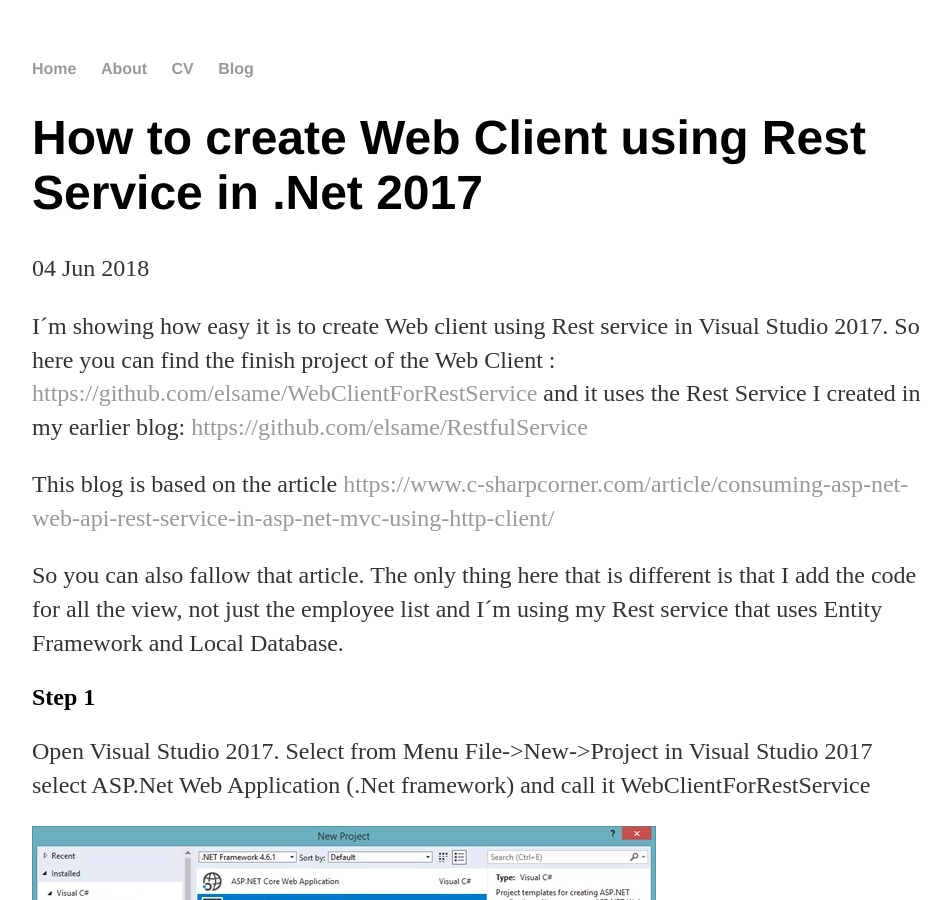
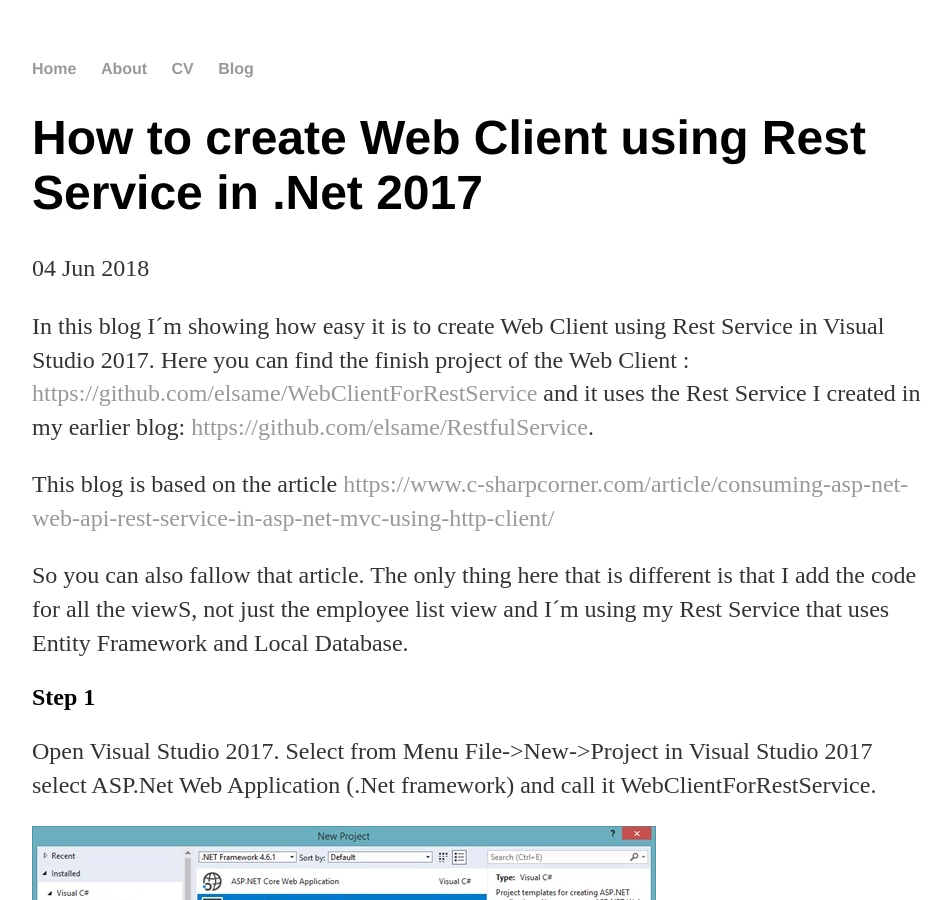
Before and after one commit to elsame/elsame.github.io, a Jekyll site: the page built from _posts/2018-06-04-how-to-create-web-client-using-rest-service.md, in a window 1280 px wide and 900 px high. Shown: the whole window, without its empty margins (160-1110 px from the left). Built offline with Jekyll 4.4.1, drawn with Linux system fonts in a browser that asks for light colours; some of the changed text lies outside the part shown.

Commit message:
Update 2018-06-04-how-to-create-web-client-using-rest-service.md

````diff
--- a/_posts/2018-06-04-how-to-create-web-client-using-rest-service.md
+++ b/_posts/2018-06-04-how-to-create-web-client-using-rest-service.md
@@ -4,18 +4,19 @@
 date: 2018-06-04
 ---
 
-I´m showing how easy it is to create Web client using Rest service in Visual Studio 2017.
-So here you can find the finish project of the Web Client : <https://github.com/elsame/WebClientForRestService> and it uses the Rest Service I created in my earlier blog: <https://github.com/elsame/RestfulService>
+In this blog I´m showing how easy it is to create Web Client using Rest Service in Visual Studio 2017.
+Here you can find the finish project of the Web Client : <https://github.com/elsame/WebClientForRestService> and it uses the Rest Service I created in my earlier blog: <https://github.com/elsame/RestfulService>.
 
 This blog is based on the article <https://www.c-sharpcorner.com/article/consuming-asp-net-web-api-rest-service-in-asp-net-mvc-using-http-client/>
 
-So you can also fallow that article. The only thing here that is different is that I add the code for all the view, not just the employee list and I´m using my Rest service that uses Entity Framework and Local Database.
+So you can also fallow that article. The only thing here that is different is that I add the code for all the viewS, not just the employee list view and I´m using my Rest Service that uses Entity Framework and Local Database.
 
 ## Step 1 ##
 
-Open Visual Studio 2017. Select from Menu File->New->Project in Visual Studio 2017 select ASP.Net Web Application (.Net framework) and call it WebClientForRestService
+Open Visual Studio 2017. Select from Menu File->New->Project in Visual Studio 2017 select ASP.Net Web Application (.Net framework) and call it WebClientForRestService.
 
 ![My helpful screenshot]({{ "/assets/article3_pic1.jpg" | absolute_url }})
+
 In the next screenshot we select Empty and MVC:
 
 ![My helpful screenshot]({{ "/assets/article3_pic2.jpg" | absolute_url }})
@@ -24,10 +25,10 @@
 
 ## Step 2 ##
 
-We are going to use HttpClient to consume the Web API REST Service, so we need to install this library from NuGet Package Manager .
+We are going to use HttpClient to consume the Web API REST Service, so we need to install this library from NuGet Package Manager.
 Right click on the project and select Manage NuGet packages.
+
 HttpClient is base class which is responsible to send HTTP request and receive HTTP response resources i.e from REST services.
-
 To install HttpClient, right click on Solution Explorer of created application and search for HttpClient, as shown in the following image.
 
 Browse for system.net.http and install it.
@@ -56,7 +57,7 @@
 ```
 ## Step 5 ##
 
-Next I need to create Controller class so I right click on the Controllers folder and select Add->Controller and I choose MVC 5 Controller-Empty
+Next I need to create Controller class so I right click on the Controllers folder and select Add->Controller and I choose MVC 5 Controller-Empty.
 
 ![My helpful screenshot]({{ "/assets/article3_pic5.jpg" | absolute_url }})
 
@@ -301,8 +302,10 @@
 ![My helpful screenshot]({{ "/assets/article3_pic11.jpg" | absolute_url }})
 
 When this is done we compile and run. And it should look like this:
-(http://localhost:59320/Home/Index)
+(This is the url where my client runs: http://localhost:59320/Home/Index)
 
 ![My helpful screenshot]({{ "/assets/article3_pic12.jpg" | absolute_url }})
 
-And it should be fully function Web Client where you can get a list of all the employees, create new, edit, see detail and delete employee. So that is it.
+And it should be fully function Web Client where you can get a list of all the employees, create new, edit, see detail and delete employee.
+
+So now we have Rest Service Api that uses Entity Framework to connect to Local Database, can be teted with Swagger and used with this Web Client.
````
Also changed, not shown: other parts of _posts/2018-06-04-how-to-create-web-client-using-rest-service.md (+2 -2 lines).
